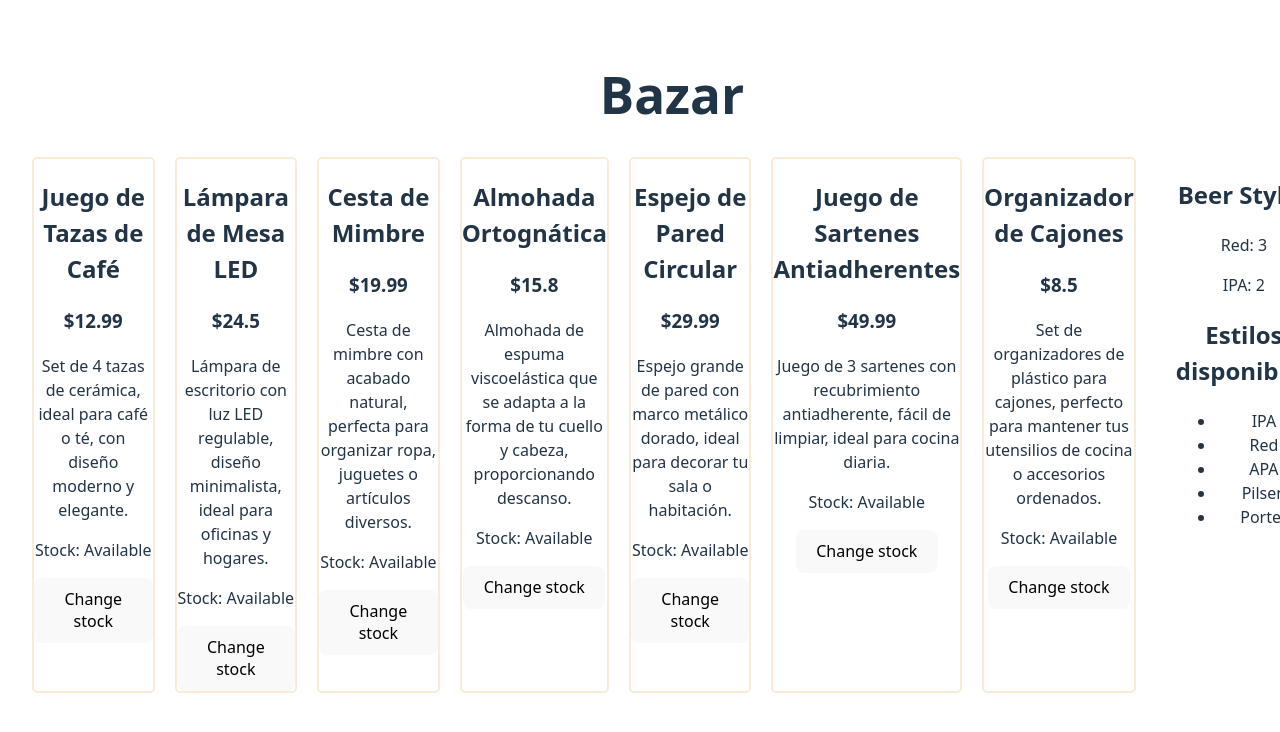
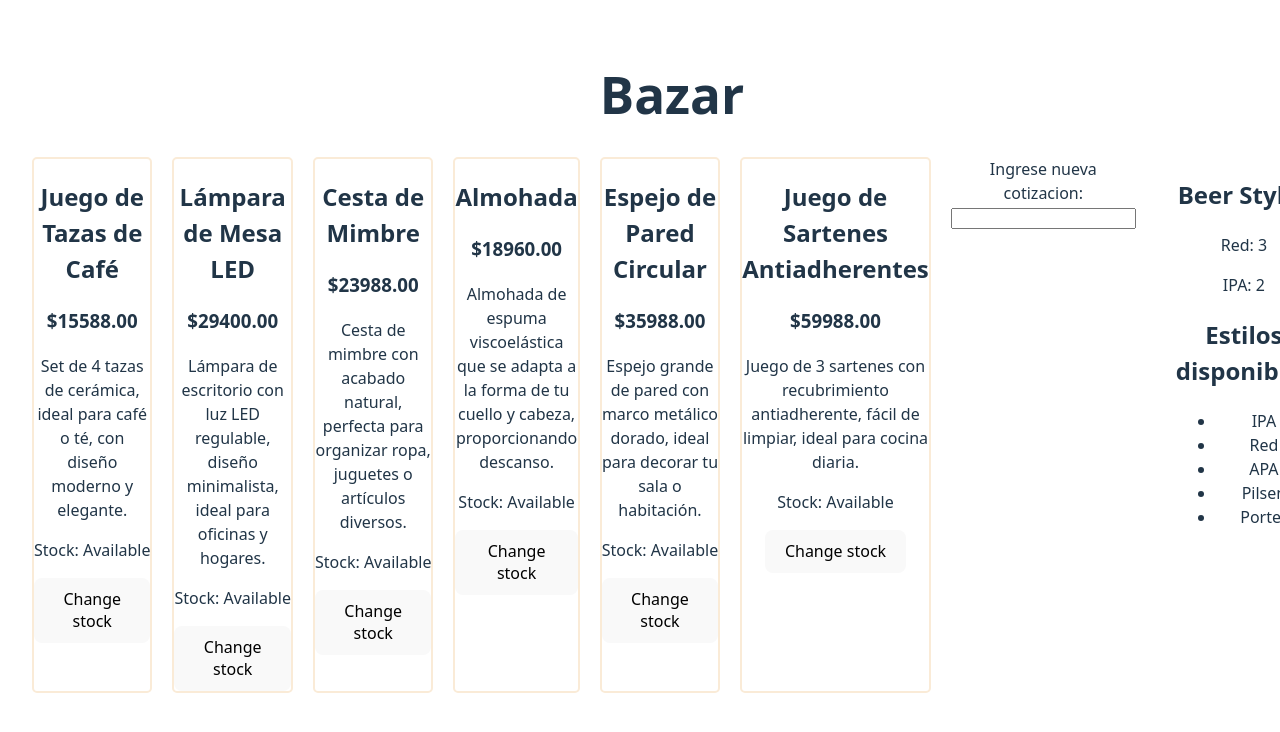
Before and after one commit to ninacnel/practices-2tup3, a React (Vite) app: page / in a window 1280 px wide. Shown: the top 732 px of the page. Built offline with nearby package versions, Linux system fonts and the light colour scheme.

Commit message:
Added changeDollar component

```diff
--- a/src/App.jsx
+++ b/src/App.jsx
@@ -1,7 +1,9 @@
+import { useState } from 'react';
 import './App.css'
 import BeerStyles from './components/beerStyles/BeerStyles';
 import Footer from './components/footer/Footer'
 import ProductList from './components/productList/ProductList'
+import ChangeDollar from './components/changeDollar/ChangeDollar';
 
 const beers = [
   {
@@ -71,12 +73,14 @@ const beers = [
 
 
 function App() {
+  const [dollar, setDollar] = useState(1200);
 
   return (
     <>
       <h1>Bazar</h1>
       <div className='product-list'>
-        <ProductList />
+        <ProductList dollar={dollar}/>
+        <ChangeDollar onSetNewDollar={setDollar}/>
         <br />
         <BeerStyles beers={beers} />
       </div>
--- /dev/null
+++ b/src/components/changeDollar/ChangeDollar.jsx
@@ -0,0 +1,23 @@
+import React from 'react';
+
+
+const ChangeDollar = ({ dollar, onSetNewDollar }) => {
+  const handleDollarChange = (e) => {
+    onSetNewDollar(e.target.value);
+  };
+
+
+  return (
+    <div>
+      <label>Ingrese nueva cotizacion:  </label>
+      <input
+        type="number"
+        value={dollar}
+        onChange={handleDollarChange}
+      />
+    </div>
+  );
+};
+
+
+export default ChangeDollar;
--- a/src/components/productItem/ProductItem.jsx
+++ b/src/components/productItem/ProductItem.jsx
@@ -1,12 +1,14 @@
 import React, { useState } from 'react'
 
-const ProductItem = ({ name, price, details }) => {
+const ProductItem = ({ name, price, details, dollar }) => {
     const [available, setAvailable] = useState(true);
+
+    const priceUpdated = price * dollar;
 
     return (
         <div className='product-item'>
             <h2>{name}</h2>
-            <h3>${price}</h3>
+            <h3>${priceUpdated.toFixed(2)}</h3>
             <p>{details}</p>
             <p>Stock: {available ? "Available" : "Unavailable"}</p>
             <button onClick={() => setAvailable(!available)}>Change stock</button>
--- a/src/components/productList/ProductList.jsx
+++ b/src/components/productList/ProductList.jsx
@@ -18,7 +18,7 @@ const products = [
       details: "Cesta de mimbre con acabado natural, perfecta para organizar ropa, juguetes o artículos diversos."
     },
     {
-      name: "Almohada Ortognática",
+      name: "Almohada",
       price: 15.80,
       details: "Almohada de espuma viscoelástica que se adapta a la forma de tu cuello y cabeza, proporcionando descanso."
     },
@@ -32,20 +32,15 @@ const products = [
       price: 49.99,
       details: "Juego de 3 sartenes con recubrimiento antiadherente, fácil de limpiar, ideal para cocina diaria."
     },
-    {
-      name: "Organizador de Cajones",
-      price: 8.50,
-      details: "Set de organizadores de plástico para cajones, perfecto para mantener tus utensilios de cocina o accesorios ordenados."
-    }
   ];
 
 
-const ProductList = () => {
+const ProductList = ({dollar}) => {
   return (
     <>
      {products.map((product) => (
         <ProductItem
-        dollar="677"
+        dollar={dollar}
         name={product.name}
         price={product.price}
         details={product.details}
```
